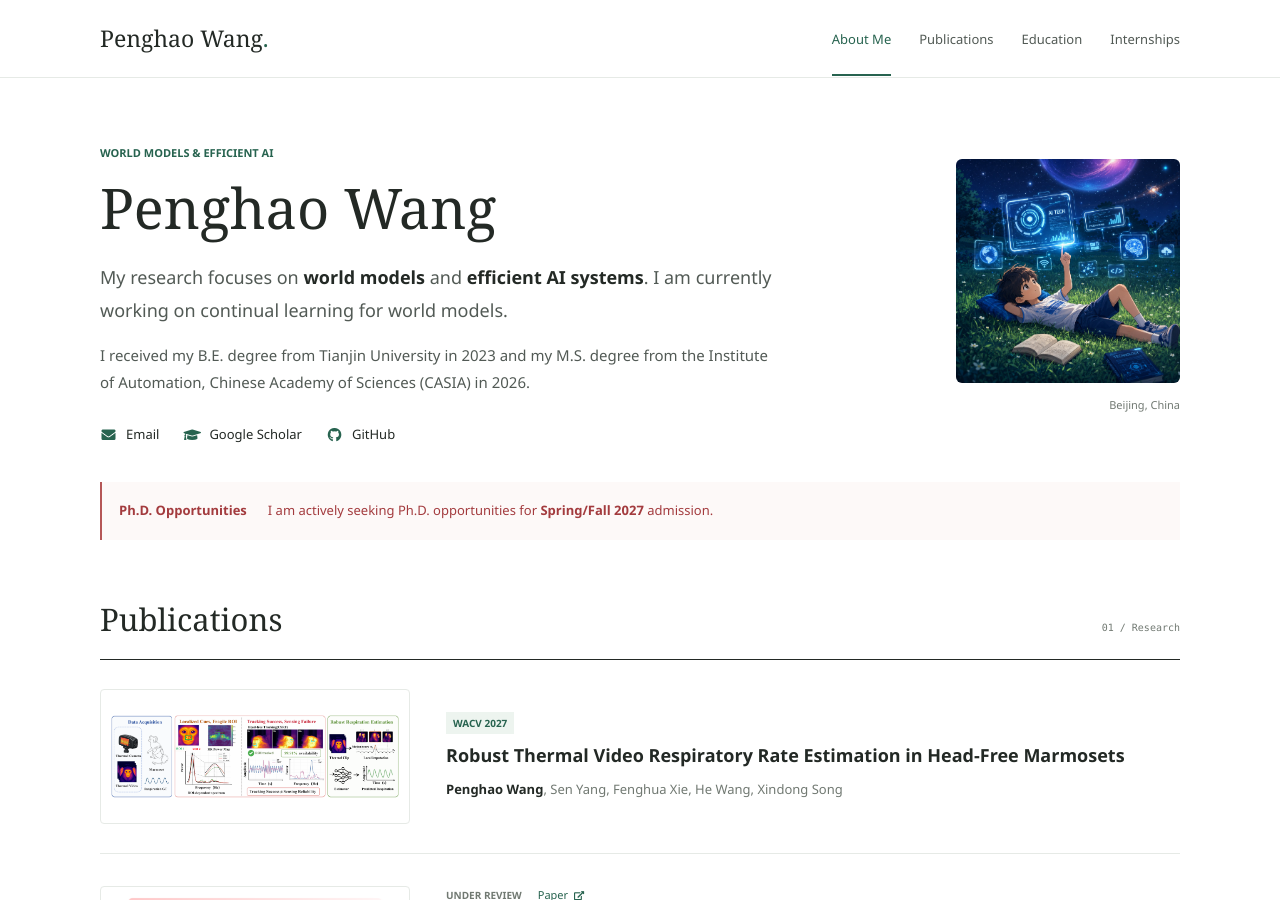
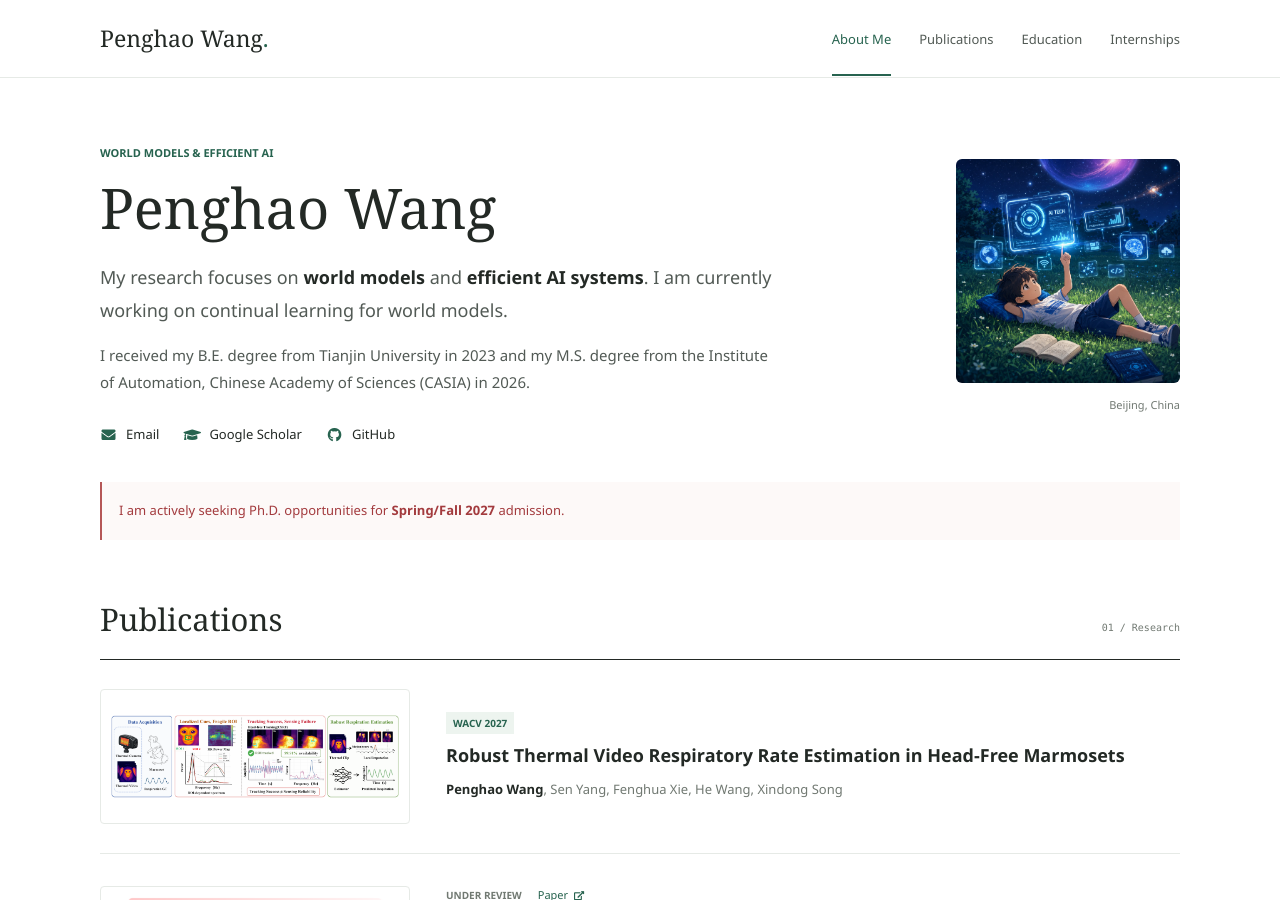
Before and after one commit to wph6/wph6.github.io, a Jekyll site: the page built from _pages/about.md, in a window 1280 px wide and 900 px high. Built offline with Jekyll 4.4.1, drawn with Linux system fonts in a browser that asks for light colours.

Commit message:
Remove ambiguous PhD opportunities heading

```diff
--- a/_pages/about.md
+++ b/_pages/about.md
@@ -25,7 +25,7 @@ redirect_from:
     <img src="{{ site.author.avatar | relative_url }}" alt="An illustrated scene of learning and imagining beneath a starry sky" width="1254" height="1254" fetchpriority="high">
     <figcaption>{{ site.author.location }}</figcaption>
   </figure>
-  <p class="phd-notice"><span class="notice-label">Ph.D. Opportunities</span><span>I am actively seeking Ph.D. opportunities for <strong>Spring/Fall 2027</strong> admission.</span></p>
+  <p class="phd-notice"><span>I am actively seeking Ph.D. opportunities for <strong>Spring/Fall 2027</strong> admission.</span></p>
 </section>
 
 <section class="content-section publications" id="-publications" aria-labelledby="publications-title">
```
